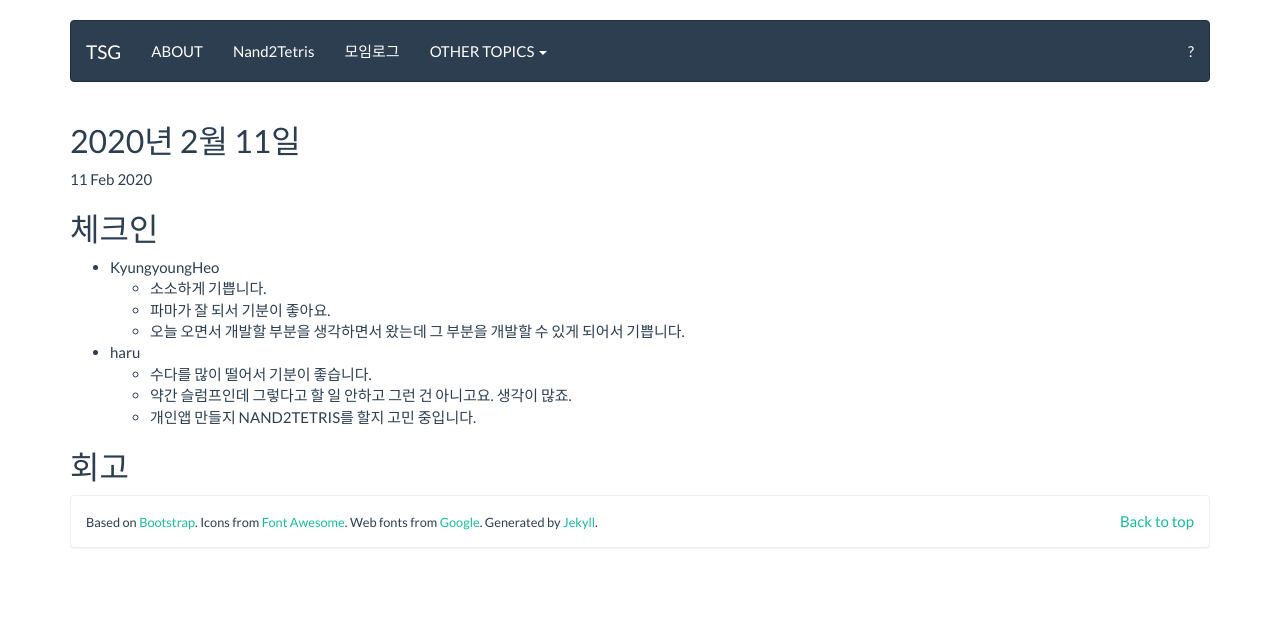
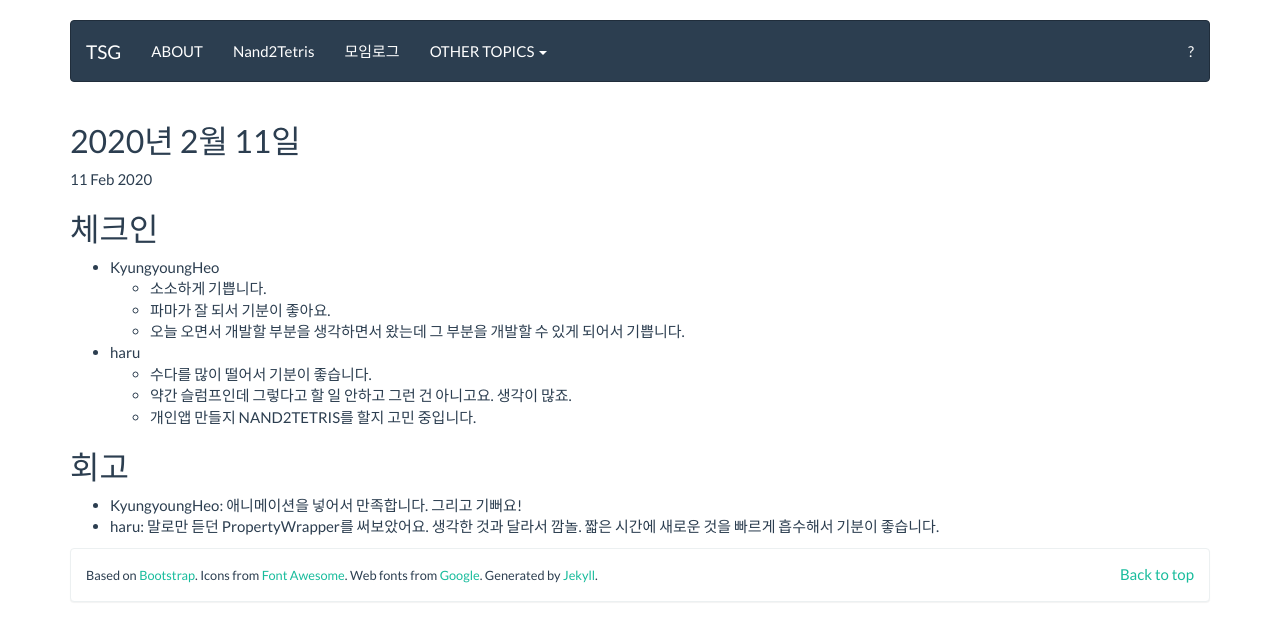
Before and after one commit to tuestudy/tuestudy.github.io, a Jekyll site: the page built from _posts/2020-02-11-meeting.md, in a window 1280 px wide. Shown: the top 641 px of the page. Built offline with Jekyll 4.4.1, drawn with Linux system fonts in a browser that asks for light colours.

Commit message:
2020년 2월 11일 회고

```diff
--- a/_posts/2020-02-11-meeting.md
+++ b/_posts/2020-02-11-meeting.md
@@ -18,3 +18,6 @@
   - 개인앱 만들지 NAND2TETRIS를 할지 고민 중입니다.
 
 ## 회고
+
+- KyungyoungHeo: 애니메이션을 넣어서 만족합니다. 그리고 기뻐요!
+- haru: 말로만 듣던 PropertyWrapper를 써보았어요. 생각한 것과 달라서 깜놀. 짧은 시간에 새로운 것을 빠르게 흡수해서 기분이 좋습니다.
```
